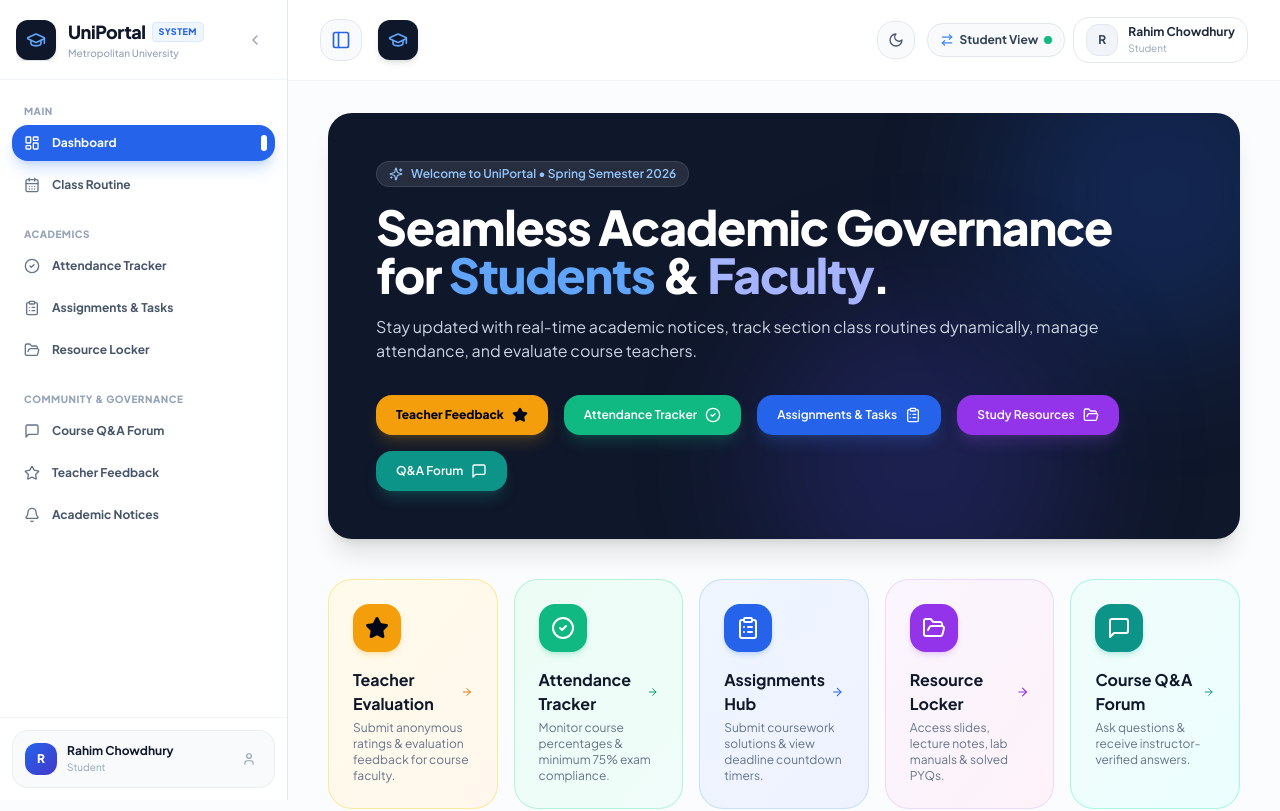
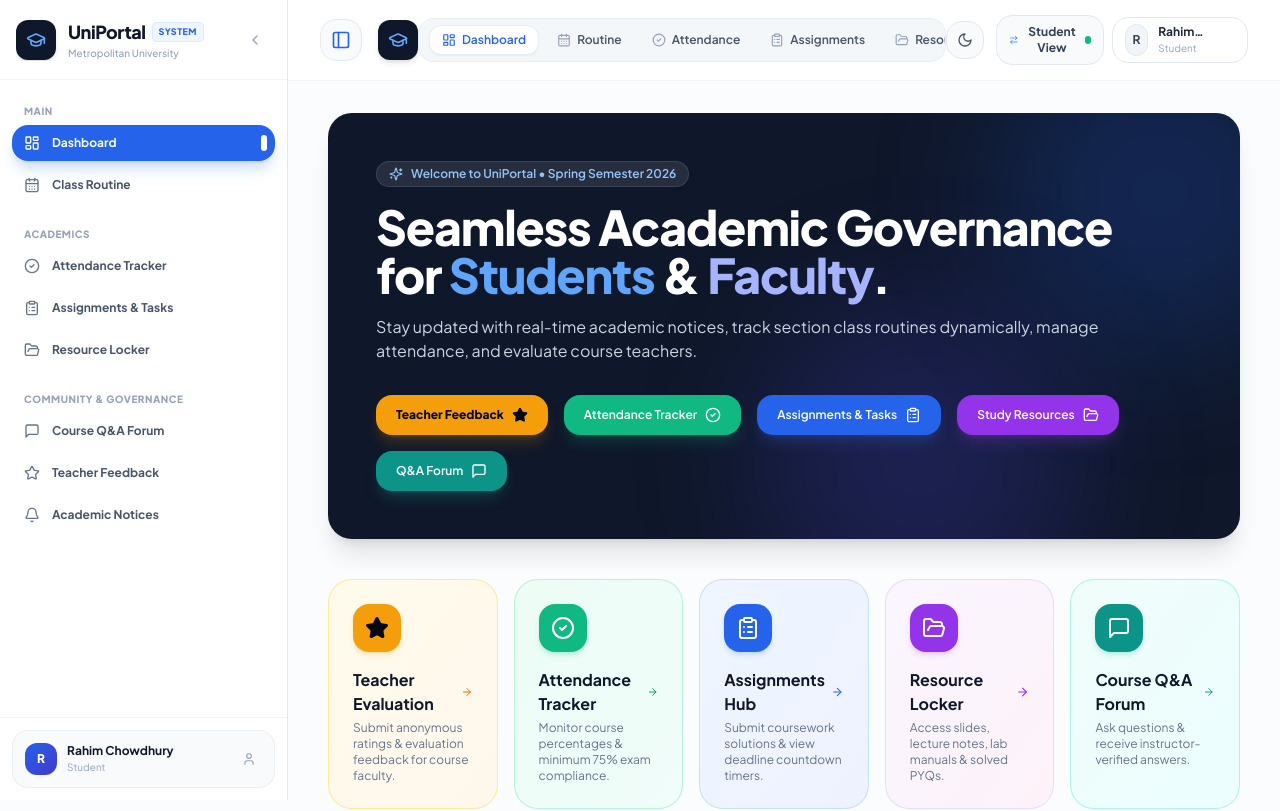
Before and after one commit to ruhul2003/UniPortal, a Next.js app in the folder frontend/: page / in a window 1280 px wide. Shown: the top 811 px of the page. Built offline with nearby package versions, Linux system fonts and the light colour scheme; no server answers.

Commit message:
Added rolewise menu in navbar

```diff
--- a/frontend/src/components/Navbar.jsx
+++ b/frontend/src/components/Navbar.jsx
@@ -17,7 +17,14 @@ import {
   Moon,
   Crown,
   Users,
-  PanelLeft
+  PanelLeft,
+  LayoutDashboard,
+  CalendarDays,
+  CheckCircle2,
+  ClipboardList,
+  FolderOpen,
+  MessageSquare,
+  Star
 } from 'lucide-react';
 import { motion } from 'framer-motion';
 import { fetchNotices } from '../lib/api';
@@ -60,6 +67,60 @@ export default function Navbar({ onToggleSidebar, isSidebarCollapsed }) {
 
   const currentBadge = getCurrentRoleBadge();
 
+  // Dynamic Role-wise Navbar items
+  const getNavItems = () => {
+    if (!user) {
+      return [
+        { name: 'Home', href: '/', icon: LayoutDashboard },
+        { name: 'Routine', href: '/routine', icon: CalendarDays },
+        { name: 'Notices', href: '/notices', icon: Bell, hasBadge: true },
+      ];
+    }
+
+    if (user.role === 'admin') {
+      return [
+        { name: 'Dashboard', href: '/', icon: LayoutDashboard },
+        { name: 'Admin Center', href: '/admin', icon: Crown },
+        { name: 'Notices', href: '/notices', icon: Bell, hasBadge: true },
+        { name: 'Routine', href: '/routine', icon: CalendarDays },
+        { name: 'Q&A Forum', href: '/forum', icon: MessageSquare },
+      ];
+    }
+
+    if (user.role === 'faculty') {
+      return [
+        { name: 'Dashboard', href: '/', icon: LayoutDashboard },
+        { name: 'Routine', href: '/routine', icon: CalendarDays },
+        { name: 'Feedback', href: '/feedback', icon: Star },
+        { name: 'Student Directory', href: '/admin', icon: Users },
+        { name: 'Notices', href: '/notices', icon: Bell, hasBadge: true },
+      ];
+    }
+
+    if (user.isCR) {
+      return [
+        { name: 'Dashboard', href: '/', icon: LayoutDashboard },
+        { name: 'Routine', href: '/routine', icon: CalendarDays },
+        { name: 'Assignments', href: '/assignments', icon: ClipboardList },
+        { name: 'Notices', href: '/notices', icon: Bell, hasBadge: true },
+        { name: 'Q&A Forum', href: '/forum', icon: MessageSquare },
+        { name: 'Resources', href: '/resources', icon: FolderOpen },
+      ];
+    }
+
+    // Default Student role
+    return [
+      { name: 'Dashboard', href: '/', icon: LayoutDashboard },
+      { name: 'Routine', href: '/routine', icon: CalendarDays },
+      { name: 'Attendance', href: '/attendance', icon: CheckCircle2 },
+      { name: 'Assignments', href: '/assignments', icon: ClipboardList },
+      { name: 'Resources', href: '/resources', icon: FolderOpen },
+      { name: 'Notices', href: '/notices', icon: Bell, hasBadge: true },
+    ];
+  };
+
+  const navItems = getNavItems();
+
   return (
     <header className="sticky top-0 z-30 bg-white/90 dark:bg-slate-900/90 backdrop-blur-md border-b border-slate-100 dark:border-slate-800 transition-colors">
       <div className="w-full px-4 sm:px-6 lg:px-8">
@@ -77,7 +138,7 @@ export default function Navbar({ onToggleSidebar, isSidebarCollapsed }) {
             </button>
 
             {/* Brand Title */}
-            <Link href="/" className="flex items-center gap-3 group">
+            <Link href="/" className="flex items-center gap-3 group shrink-0">
               <div className="w-10 h-10 rounded-xl bg-slate-900 dark:bg-blue-600 flex items-center justify-center text-white shadow-md group-hover:scale-105 transition-transform">
                 <GraduationCap className="w-5 h-5 text-blue-400 dark:text-white" />
               </div>
@@ -90,6 +151,34 @@ export default function Navbar({ onToggleSidebar, isSidebarCollapsed }) {
               </div>
             </Link>
           </div>
+
+          {/* Role-wise Navigation Items (Center Navbar Header Links) */}
+          <nav className="hidden md:flex items-center gap-1 lg:gap-1.5 px-2.5 py-1.5 rounded-2xl bg-slate-100/80 dark:bg-slate-800/60 border border-slate-200/60 dark:border-slate-700/60 shadow-xs max-w-[45vw] xl:max-w-none overflow-x-auto scrollbar-none">
+            {navItems.map((item) => {
+              const Icon = item.icon;
+              const isActive = pathname === item.href;
+              return (
+                <Link
+                  key={item.name + item.href}
+                  href={item.href}
+                  className={`relative flex items-center gap-1.5 px-3 py-1.5 rounded-xl text-xs font-semibold whitespace-nowrap transition-all ${
+                    isActive
+                      ? 'bg-white dark:bg-slate-900 text-blue-600 dark:text-blue-400 shadow-sm font-bold border border-slate-200/80 dark:border-slate-800'
+                      : 'text-slate-600 dark:text-slate-400 hover:text-slate-900 dark:hover:text-white hover:bg-white/60 dark:hover:bg-slate-800/60'
+                  }`}
+                >
+                  <Icon className={`w-3.5 h-3.5 ${isActive ? 'text-blue-600 dark:text-blue-400' : 'text-slate-400 dark:text-slate-500'}`} />
+                  <span>{item.name}</span>
+                  {item.hasBadge && hasNotices && (
+                    <span className="relative flex h-2 w-2">
+                      <span className={`animate-ping absolute inline-flex h-full w-full rounded-full opacity-75 ${hasUrgentNotice ? 'bg-amber-400' : 'bg-rose-400'}`} />
+                      <span className={`relative inline-flex rounded-full h-2 w-2 ${hasUrgentNotice ? 'bg-amber-500' : 'bg-rose-500'}`} />
+                    </span>
+                  )}
+                </Link>
+              );
+            })}
+          </nav>
 
           {/* Right Controls: View Mode Switcher, Theme & Profile */}
           <div className="flex items-center gap-2 sm:gap-3">
```
